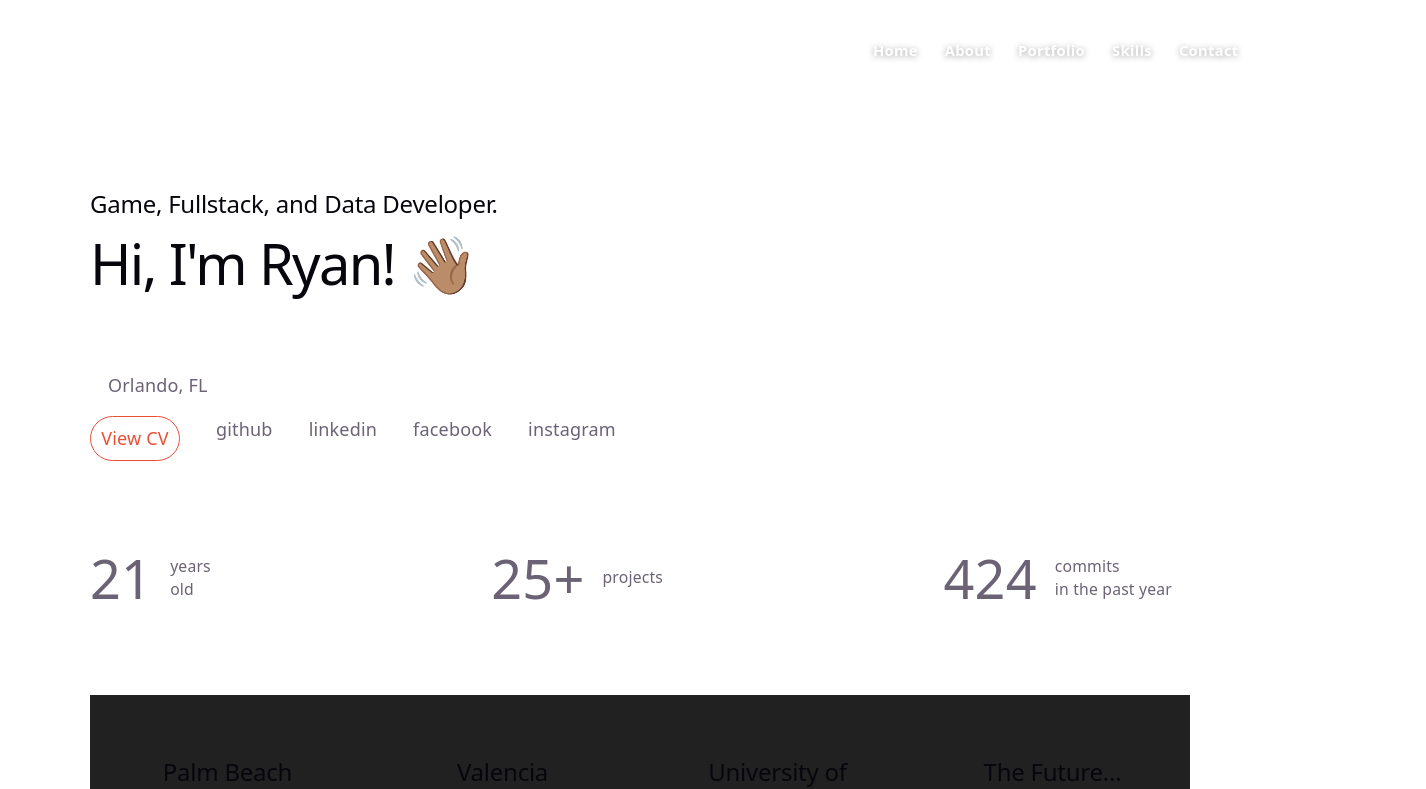
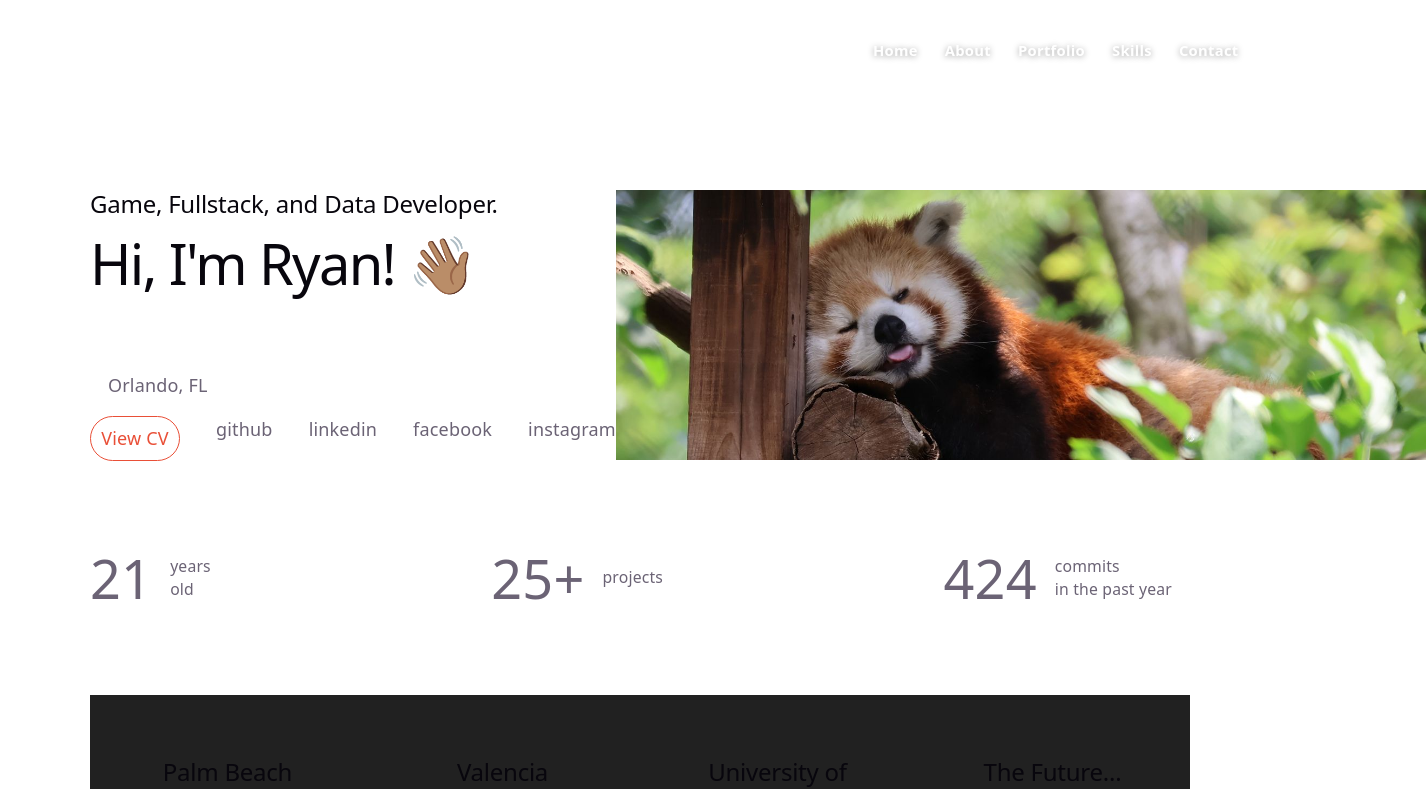
Before and after one commit to rydal05/portfolio-site, a React (Vite) app: page /#/ in a window 1280 px wide. Shown: the top 789 px of the page, 1426 px wide, since content can reach past the window. Built offline with nearby package versions, Linux system fonts and the light colour scheme.

Commit message:
top section of homepage + placeholder image

```diff
--- a/src/pages/home.jsx
+++ b/src/pages/home.jsx
@@ -8,7 +8,7 @@ function Home() {
 		<>
 			{/* top */}
 
-			<div>
+			<div className="flex justify-between">
 				<div className="flex-row text-left">
 					<h2>Game, Fullstack, and Data Developer.</h2>
 					<h1>Hi, I'm Ryan! 👋🏽</h1>
@@ -27,6 +27,8 @@ function Home() {
 						<span>instagram</span>
 					</div>
 				</div>
+
+				<img src="/REDPANDA.jpg" className="h-60 object-contain " />
 			</div>
 
 			<div className="flex justify-between my-20">
```
Also changed, not shown: public/REDPANDA.jpg (added).
